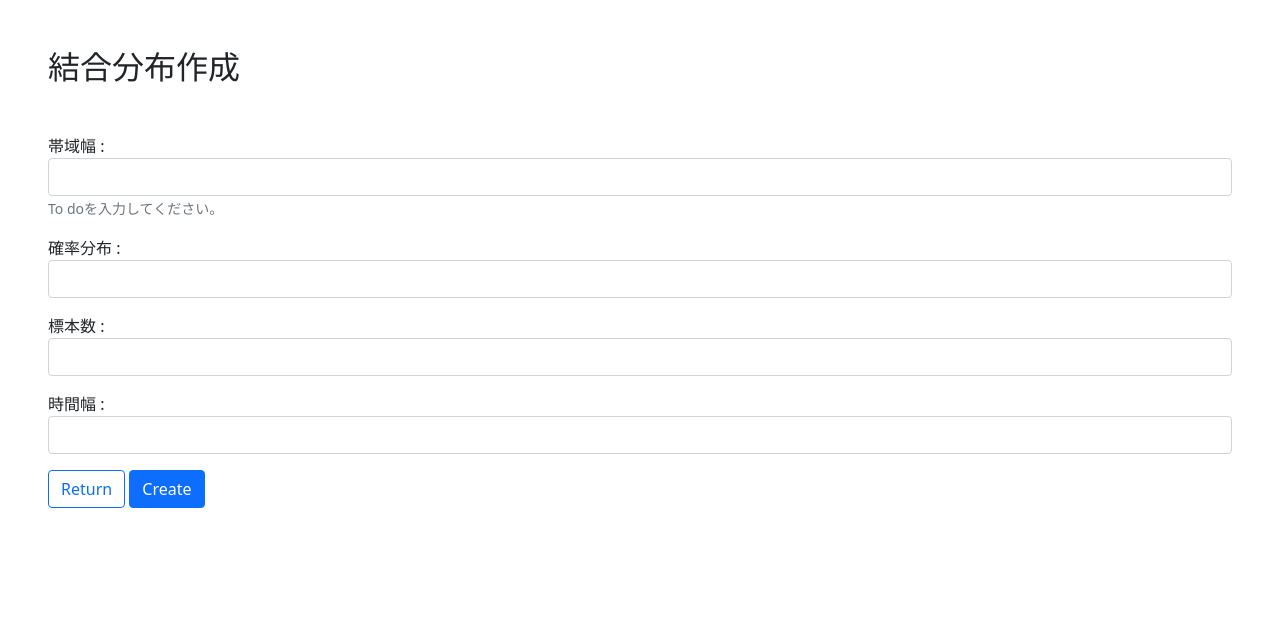
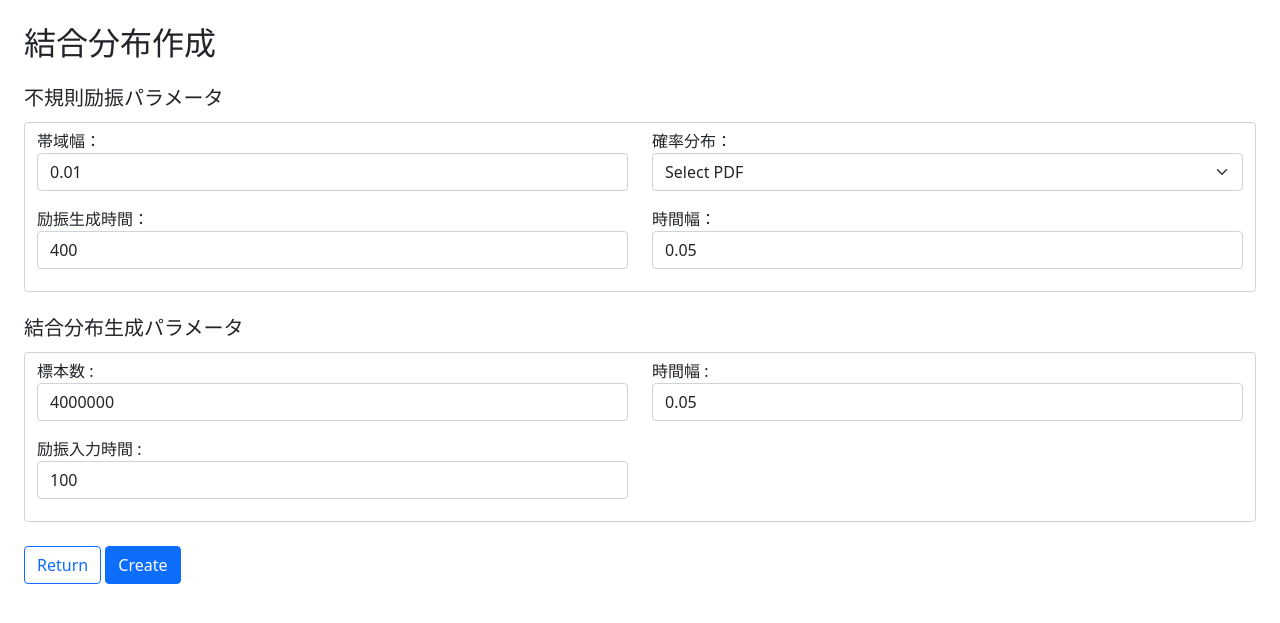
Before and after one commit to kwfumou/JointPDF-creator, a Flask app: page /create in a window 1280 px wide. Shown: the part 90-713 px from the top of the page. Run offline with Flask 2, Linux system fonts and the light colour scheme; some libraries are stand-ins or nearby versions.

Commit message:
パラメータを７つに。レイアウト修正。

```diff
--- a/app.py
+++ b/app.py
@@ -5,8 +5,8 @@ from flask import Flask, render_template, request, redirect, url_for
 from PDF_maker import generater_status
 
 app = Flask(__name__)
-# host='0.0.0.0'
-host = 'localhost'
+host='0.0.0.0'
+# host = 'localhost'
 # app.config['SQLALCHEMY_DATABASE_URI'] = 'sqlite:///todo.db'
 # db = SQLAlchemy(app)
 
@@ -34,8 +34,13 @@ def result():
         band_width = request.args.get('band_width')
         num_sample = request.args.get('num_sample')
         time_stamp = request.args.get('time_stamp')
+        generation_time = request.args.get('generation_time')
+        num_sample = request.args.get('num_sample')
+        response_time = request.args.get('response_time')
+        time_stamp_response = request.args.get('time_stamp_response')
         # print('title',title)
-        pdf_status.change_status(PDF_name,band_width,num_sample,time_stamp)
+        # print(PDF_name,band_width,num_sample,time_stamp)
+        pdf_status.change_status(PDF_name,band_width,num_sample,time_stamp,generation_time,response_time)
     return render_template('result.html')
 
 @app.route('/status')
@@ -49,5 +54,5 @@ def status():
 
 if __name__ == "__main__":
     # app.run(debug=True)
-    # app.run(debug=True, host=host, port=801)
-    app.run()
+    app.run(debug=True, host=host, port=801)
+    # app.run()
--- a/templates/create.html
+++ b/templates/create.html
@@ -1,25 +1,60 @@
 {% extends 'base.html' %}
 
 {% block body %}
-<h2 class="m-5">結合分布作成</h2>
+<h2 class="m-4">結合分布作成</h2>
 <div class="form">
-    <form class="m-5" action="/result" method='GET'>
-        <div class="form-group pb-3">
-            <label for="band_width">帯域幅 : </label>
-            <input type="text" class="form-control" name="band_width" aria-describedby="title-help">
-            <small id="title-help" class="form-text text-muted">To doを入力してください。</small>
+    <form class="m-4" action="/result" method='GET'>
+        <div class="row mb-1">
+            <h5>不規則励振パラメータ</h5>
         </div>
-        <div class="form-group pb-3">
-            <label for="pdf">確率分布 : </label>
-            <input type="text" class="form-control" name="pdf">
+        <div class="form-control mb-4" aria-label="Default example">
+            <div class="row mb-3">
+                <div class="form-group col-sm-6">
+                    <label for="band_width">帯域幅：</label>
+                    <input type="text" value=0.01 class="form-control" name="band_width" aria-describedby="title-help">
+                </div>
+                <div class="form-group col-sm-6">
+                    <label for="pdf">確率分布：</label>
+                    <select id="pdf" name="pdf" class="form-select" aria-label=".form-select-sm example">
+                        <option selected>Select PDF</option>
+                        <option value="bimodal">bimodal</option>
+                        <option value="laplace">laplace</option>
+                        <option value="gamma">gamma</option>
+                        <option value="log">log</option>
+                    </select>
+                </div>
+            </div>
+            <div class="row mb-3">
+                <div class="form-group col-sm-6">
+                    <label for="generation_time">励振生成時間：</label>
+                    <input type="text" value=400 class="form-control" name="generation_time">
+                </div>
+                <div class="form-group col-sm-6">
+                    <label for="time_stamp">時間幅：</label>
+                    <input type="text" value=0.05 class="form-control" name="time_stamp">
+                </div>
+            </div>
         </div>
-        <div class="form-group pb-3">
-            <label for="num_sample">標本数 : </label>
-            <input type="text" class="form-control" name="num_sample">
+        <div class="row mb-1">
+            <h5>結合分布生成パラメータ</h5>
         </div>
-        <div class="form-group pb-3">
-            <label for="time_stamp">時間幅 : </label>
-            <input type="text" class="form-control" name="time_stamp">
+        <div class="form-control mb-4" aria-label="Default example">
+            <div class="row mb-3">
+                <div class="form-group col-sm-6">
+                    <label for="num_sample">標本数 : </label>
+                    <input type="text" value=4000000 class="form-control" name="num_sample">
+                </div>
+                <div class="form-group col-sm-6">
+                    <label for="time_stamp">時間幅 : </label>
+                    <input type="text" value=0.05 class="form-control" name="time_stamp_response">
+                </div>
+            </div>
+            <div class="row mb-3">
+                <div class="form-group col-sm-6">
+                    <label for="generation_time">励振入力時間 : </label>
+                    <input type="text" value=100 class="form-control" name="response_time">
+                </div>
+            </div>
         </div>
         <!--div class="form-group pb-3">
             <label for="due">Due : </label>
--- a/templates/result.html
+++ b/templates/result.html
@@ -2,7 +2,9 @@
 
 {% block body %}
 <h2 class="m-5">結合分布結果</h2>
-<div>
-    <a class="btn btn-outline-primary" href="/" role="button">Return</a>
+<div class="form">
+    <form class="m-4" action="/create" method='GET'>
+        <a class="btn btn-outline-primary" href="/create" role="button">Create Again</a>
+    </form>
 </div>
 {% endblock %}
```
Also changed, not shown: PDF_maker.py (+9 -2 lines).
